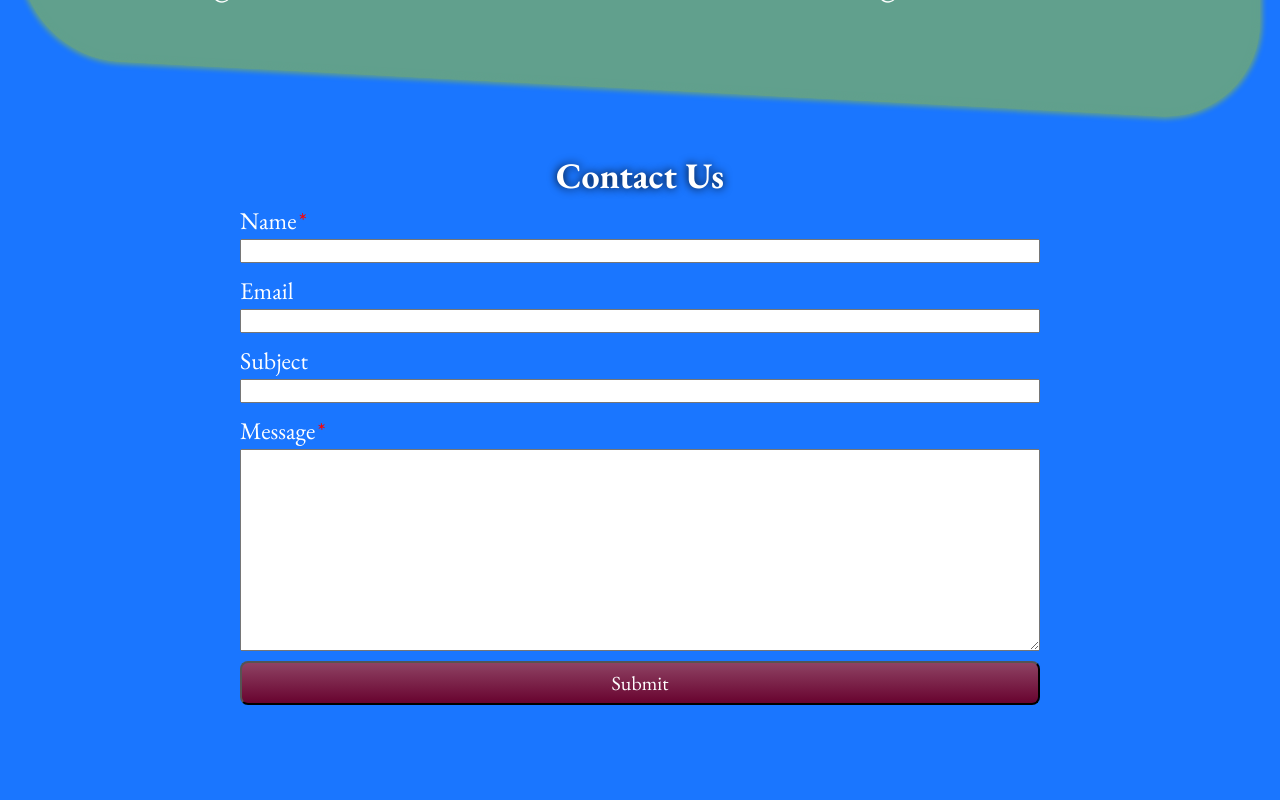
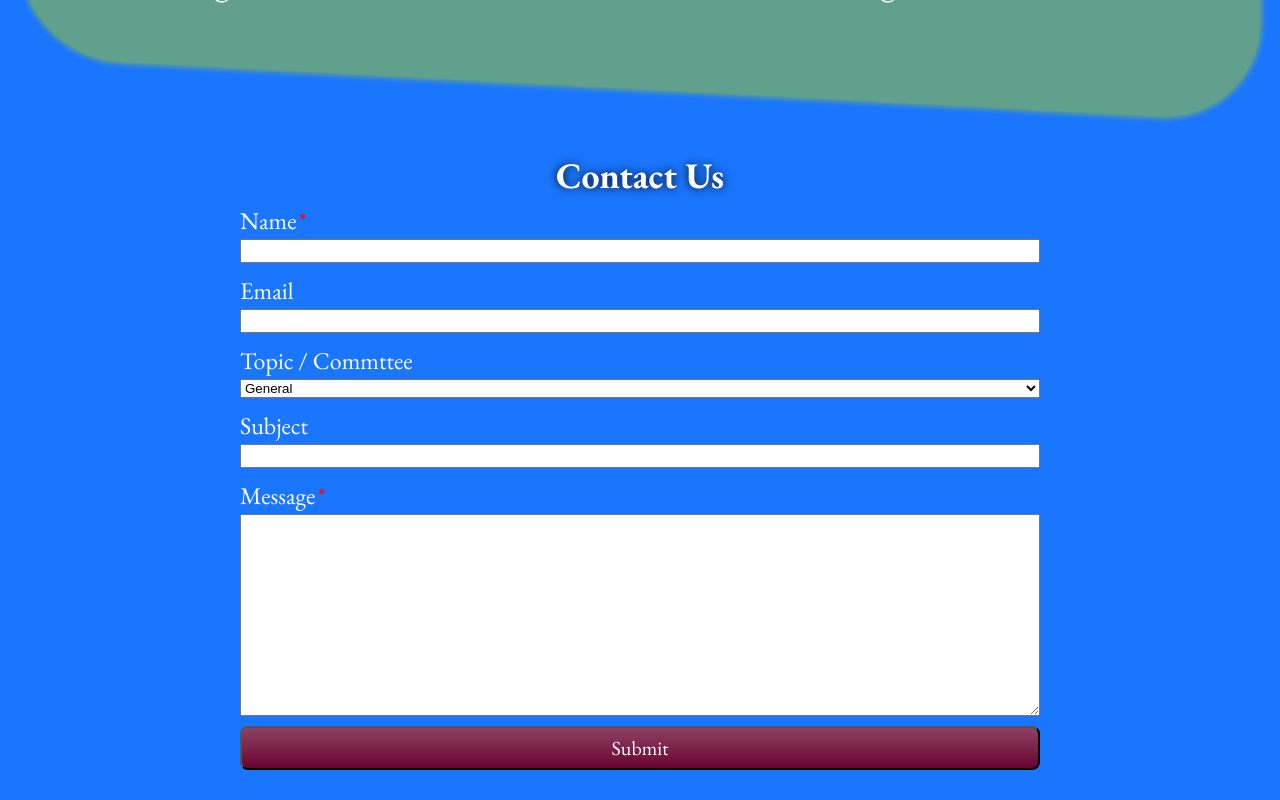
Before and after one commit to ChrisPitts/san-marcos-abortion-activists, a React (Vite) app: page / in a window 1280 px wide. Shown: the part 1976-2776 px from the top of the page. Before the commit the page ends 2711 px from the top, so only its background shows below. Built offline with nearby package versions, Linux system fonts and the light colour scheme.

Commit message:
added dropdown menu to form

```diff
--- a/src/css/pages/_Home.scss
+++ b/src/css/pages/_Home.scss
@@ -73,12 +73,12 @@
 		max-width: 800px;
 	}
 
-	label, input, textarea{
+	label, input, textarea, select{
 		display: block;
 		width: 100%;
 	}
 
-	input, textarea{
+	input, textarea, select{
 		margin-bottom: 10px;
 	}
 
--- a/src/pages/Home.jsx
+++ b/src/pages/Home.jsx
@@ -58,6 +58,7 @@ export default function Home() {
 				</section>
 				<section id='contact'>
 					<h2>Contact Us</h2>
+					{/* TODO make form send an email */}
 					<form>
 						<label htmlFor='name' className='required'>
 							Name
@@ -65,6 +66,15 @@ export default function Home() {
 						<input type='text' name='name' id='name' required />
 						<label htmlFor='email'>Email</label>
 						<input type='email' name='email' id='email' />
+						<label htmlFor='topic'>Topic / Commttee</label>
+						<select name='topic' id='topic'>
+							<option>General</option>
+							<option>Harassment & Grievance</option>
+							<option>Communications Committee</option>
+							<option>Finance Committee</option>
+							<option>Organizing Committee</option>
+							<option>Policy Committee</option>
+						</select>
 						<label htmlFor='subject'>Subject</label>
 						<input type='text' name='subject' id='subject' />
 						<label htmlFor='message' className='required'>
```
